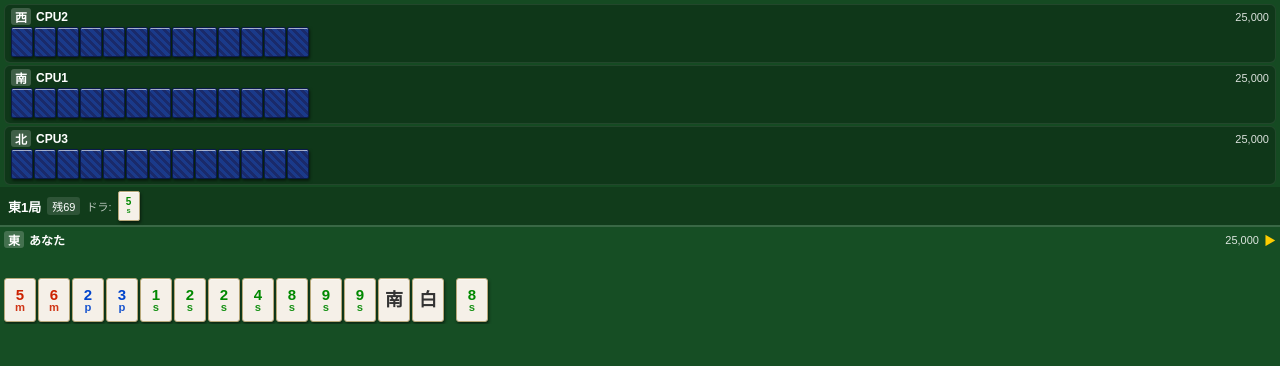
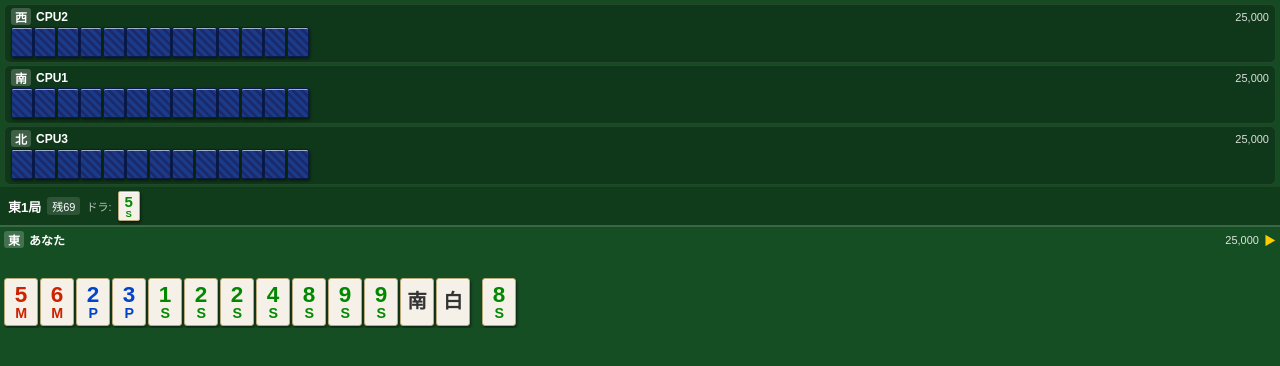
Before and after one commit to cosaca-taco/games, a React (Vite) app in the folder mahjong/: page / in a window 1280 px wide. Both pictures are taken after a click on the button "ゲーム開始". Shown: the top 366 px of the page. Built offline with nearby package versions, Linux system fonts and the light colour scheme; the HTML template or start-up script is replaced by a standard one.

Commit message:
Maximize tile number and suit label font sizes
https://claude.ai/code/session_015iGUXUyWHt4CZu4SjVQz38

```diff
--- a/mahjong/src/components/TileComponent.tsx
+++ b/mahjong/src/components/TileComponent.tsx
@@ -42,7 +42,7 @@ export function TileComponent({ tile, size = 'md', selected, clickable, faceDown
           <span className="tile-number" style={tile.isRed ? { color: '#cc0000' } : undefined}>
             {tile.number}
           </span>
-          <span className="tile-suit-label">{tile.suit}</span>
+          <span className="tile-suit-label">{tile.suit.toUpperCase()}</span>
         </>
       )}
       {tile.isRed && <span className="tile-red-dot">●</span>}
--- a/mahjong/src/index.css
+++ b/mahjong/src/index.css
@@ -52,8 +52,8 @@ body {
 }
 
 .tile-md {
-  width: 32px;
-  height: 44px;
+  width: 34px;
+  height: 48px;
   font-size: 15px;
 }
 
@@ -92,19 +92,20 @@ body {
 .tile-number {
   font-weight: bold;
   line-height: 1;
+  font-size: 1.5em;
 }
 
 .tile-suit-label {
-  font-size: 0.75em;
+  font-size: 0.95em;
   line-height: 1;
-  opacity: 0.9;
   font-weight: bold;
+  letter-spacing: -0.02em;
 }
 
 .tile-kanji {
   font-weight: bold;
   line-height: 1;
-  font-size: 1.2em;
+  font-size: 1.3em;
 }
 
 .tile-red-dot {
```
